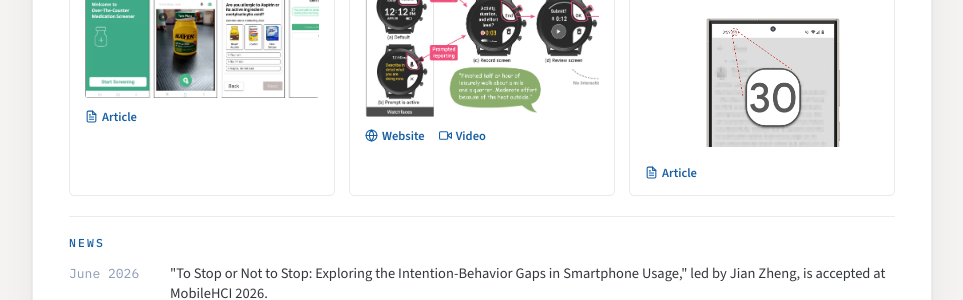
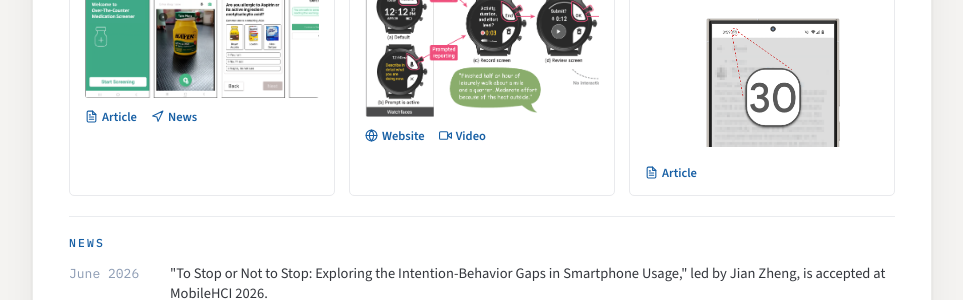
Before and after one commit to ekchoe/ekchoe.github.io, a Jekyll site: the page built from index.html, in a window 1280 px wide. Shown: the part 630-930 px from the top of the page, without its empty margins (158-1121 px from the left). Built offline with Jekyll 4.4.1, drawn with Linux system fonts in a browser that asks for light colours.

```diff
--- a/_data/projects.yml
+++ b/_data/projects.yml
@@ -4,7 +4,8 @@
   title: Aidara
   featured: true
   image: aidara.png
-  article: https://today.umd.edu/struggling-to-understand-a-pill-bottles-tiny-type-help-is-on-the-way
+  news: https://today.umd.edu/struggling-to-understand-a-pill-bottles-tiny-type-help-is-on-the-way
+  article: /assets/paper/amia26-aidara.pdf
   video:
   url:
   description: Supporting older adults's over-the-counter medication decision making
--- a/index.html
+++ b/index.html
@@ -61,6 +61,8 @@ nav_id: home
       {%- if p.url and p.url != "" -%}<a href="{{ p.url }}" target="_blank" rel="noopener"><svg xmlns="http://www.w3.org/2000/svg" width="13" height="13" viewBox="0 0 24 24" fill="none" stroke="currentColor" stroke-width="2" stroke-linecap="round" stroke-linejoin="round"><circle cx="12" cy="12" r="10"/><line x1="2" y1="12" x2="22" y2="12"/><path d="M12 2a15.3 15.3 0 0 1 4 10 15.3 15.3 0 0 1-4 10 15.3 15.3 0 0 1-4-10 15.3 15.3 0 0 1 4-10z"/></svg> Website</a>{%- endif -%}
       {%- if p.video and p.video != "" -%}<a href="{{ p.video }}" target="_blank" rel="noopener"><svg xmlns="http://www.w3.org/2000/svg" width="13" height="13" viewBox="0 0 24 24" fill="none" stroke="currentColor" stroke-width="2" stroke-linecap="round" stroke-linejoin="round"><polygon points="23 7 16 12 23 17 23 7"/><rect x="1" y="5" width="15" height="14" rx="2" ry="2"/></svg> Video</a>{%- endif -%}
       {%- if p.article and p.article != "" -%}<a href="{{ p.article }}" target="_blank" rel="noopener"><svg xmlns="http://www.w3.org/2000/svg" width="13" height="13" viewBox="0 0 24 24" fill="none" stroke="currentColor" stroke-width="2" stroke-linecap="round" stroke-linejoin="round"><path d="M14 2H6a2 2 0 0 0-2 2v16a2 2 0 0 0 2 2h12a2 2 0 0 0 2-2V8z"/><polyline points="14 2 14 8 20 8"/><line x1="16" y1="13" x2="8" y2="13"/><line x1="16" y1="17" x2="8" y2="17"/><polyline points="10 9 9 9 8 9"/></svg> Article</a>{%- endif -%}
+      {%- if p.news and p.news != "" -%}<a href="{{ p.news }}" target="_blank" rel="noopener"><svg xmlns="http://www.w3.org/2000/svg" width="13" height="13" viewBox="0 0 24 24" fill="none" stroke="currentColor" stroke-width="2" stroke-linecap="round" stroke-linejoin="round"><path d="m3 11 19-9-9 19-2-8-8-2z"/></svg> News</a>{%- endif -%}
+
     </div>
   </div>
   {%- endfor -%}
--- a/projects.html
+++ b/projects.html
@@ -27,6 +27,8 @@ permalink: /projects/
           {%- if proj.url and proj.url != "" -%}<a href="{{ proj.url }}" target="_blank" rel="noopener"><svg xmlns="http://www.w3.org/2000/svg" width="13" height="13" viewBox="0 0 24 24" fill="none" stroke="currentColor" stroke-width="2" stroke-linecap="round" stroke-linejoin="round"><circle cx="12" cy="12" r="10"/><line x1="2" y1="12" x2="22" y2="12"/><path d="M12 2a15.3 15.3 0 0 1 4 10 15.3 15.3 0 0 1-4 10 15.3 15.3 0 0 1-4-10 15.3 15.3 0 0 1 4-10z"/></svg> Website</a>{%- endif -%}
           {%- if proj.video and proj.video != "" -%}<a href="{{ proj.video }}" target="_blank" rel="noopener"><svg xmlns="http://www.w3.org/2000/svg" width="13" height="13" viewBox="0 0 24 24" fill="none" stroke="currentColor" stroke-width="2" stroke-linecap="round" stroke-linejoin="round"><polygon points="23 7 16 12 23 17 23 7"/><rect x="1" y="5" width="15" height="14" rx="2" ry="2"/></svg> Video</a>{%- endif -%}
           {%- if proj.article and proj.article != "" -%}<a href="{{ proj.article }}" target="_blank" rel="noopener"><svg xmlns="http://www.w3.org/2000/svg" width="13" height="13" viewBox="0 0 24 24" fill="none" stroke="currentColor" stroke-width="2" stroke-linecap="round" stroke-linejoin="round"><path d="M14 2H6a2 2 0 0 0-2 2v16a2 2 0 0 0 2 2h12a2 2 0 0 0 2-2V8z"/><polyline points="14 2 14 8 20 8"/><line x1="16" y1="13" x2="8" y2="13"/><line x1="16" y1="17" x2="8" y2="17"/><polyline points="10 9 9 9 8 9"/></svg> Article</a>{%- endif -%}
+          {%- if proj.news and proj.news != "" -%}<a href="{{ proj.news }}" target="_blank" rel="noopener"><svg xmlns="http://www.w3.org/2000/svg" width="13" height="13" viewBox="0 0 24 24" fill="none" stroke="currentColor" stroke-width="2" stroke-linecap="round" stroke-linejoin="round"><path d="m3 11 19-9-9 19-2-8-8-2z"/></svg> News</a>{%- endif -%}
+
         </div>
       </div>
       {%- endif -%}
```
Also changed, not shown: 2 other files.
